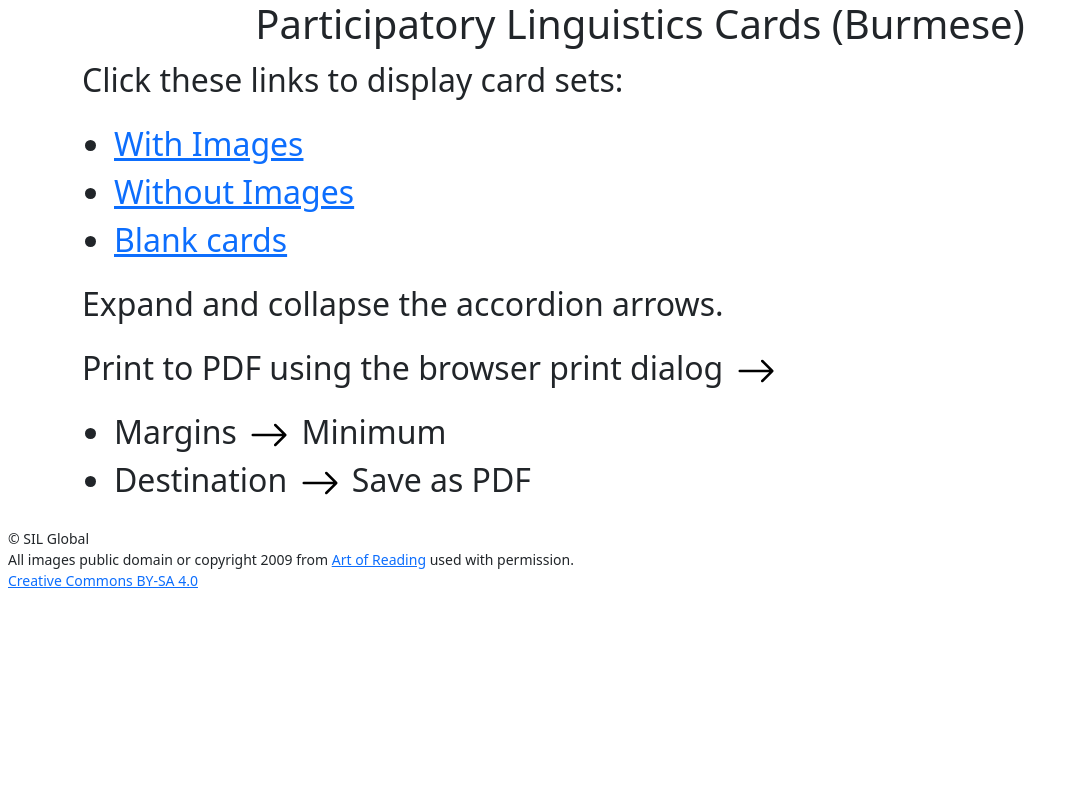
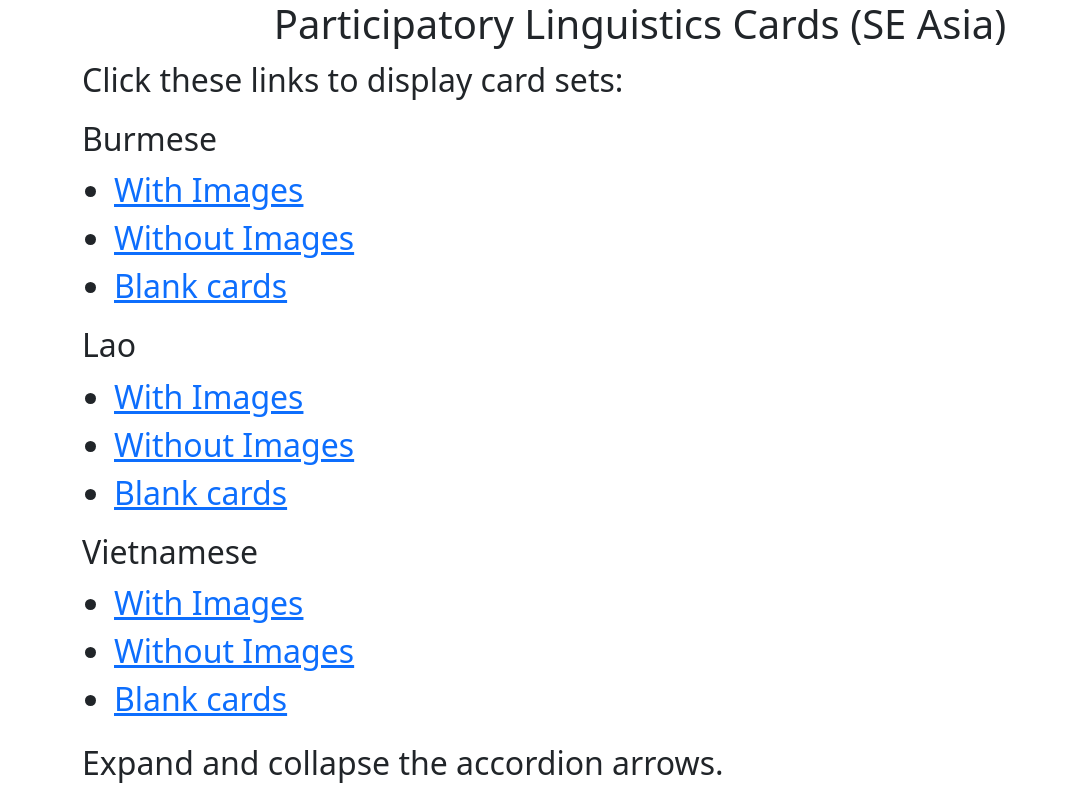
Before and after one commit to mseag/sea-flash, a website: page index.html in a window 1280 px wide. Shown: the top 800 px of the page, without its empty margins (0-1079 px from the left). Drawn offline with Linux system fonts and the light colour scheme.

Commit message:
Update main page

```diff
--- a/index.html
+++ b/index.html
@@ -3,22 +3,38 @@
    <!-- Required meta tags -->
    <meta charset="utf-8">
    <meta name="viewport" content="width=device-width, initial-scale=1, shrink-to-fit=no">
-   <title>Participatory Linguistics Cards (Burmese)</title>
+   <title>Participatory Linguistics Cards (SE Asia)</title>
    <!-- Bootstrap CSS -->
    <link href="./assets/bootstrap/css/bootstrap.min.css" rel="stylesheet">
    <script src="./assets/bootstrap/js/bootstrap.bundle.min.js"></script>
 </head>
 <body>
-    <h1 class="text-center">Participatory Linguistics Cards (Burmese)</h1>
+    <h1 class="text-center">Participatory Linguistics Cards (SE Asia)</h1>
 
     <div class="container">
       <p class="fs-2">
         Click these links to display card sets:
+        <h2>Burmese</h2>
         <ul class="fs-2">
           <li><a href="Burmese_images_flashcards.htm">With Images</a></li>
           <li><a href="Burmese_without_images_flashcards.htm">Without Images</a></li>
           <li><a href="Burmese_blank_flashcards.htm">Blank cards</a></li>
         </ul>
+
+        <h2>Lao</h2>
+        <ul class="fs-2">
+          <li><a href="Lao_images_flashcards.htm">With Images</a></li>
+          <li><a href="Lao_without_images_flashcards.htm">Without Images</a></li>
+          <li><a href="Lao_blank_flashcards.htm">Blank cards</a></li>
+        </ul>
+
+        <h2>Vietnamese</h2>
+        <ul class="fs-2">
+          <li><a href="Vietnamese_images_flashcards.htm">With Images</a></li>
+          <li><a href="Vietnamese_without_images_flashcards.htm">Without Images</a></li>
+          <li><a href="Vietnamese_blank_flashcards.htm">Blank cards</a></li>
+        </ul>
+
       </p>
       <p class="fs-2">
         Expand and collapse the accordion arrows.
```
Also changed, not shown: 1 other file.
